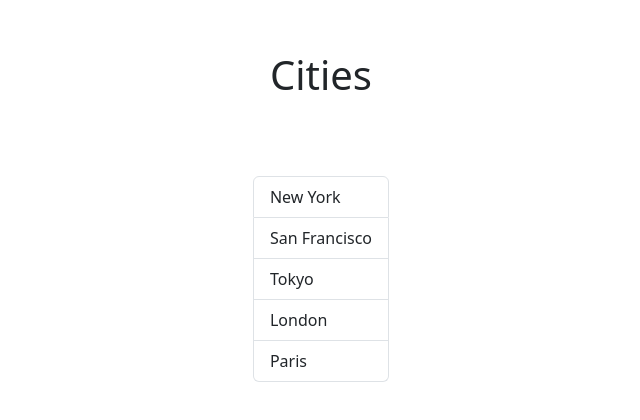
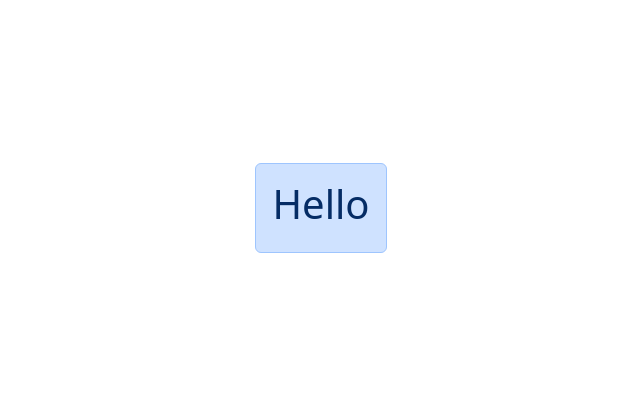
Before and after one commit to Fleksss/Learn-React, a React (Vite) app: page / in a window 1280 px wide. Shown: the part 184-604 px from the top of the page, without its empty margins (319-959 px from the left). Built offline with nearby package versions, Linux system fonts and the light colour scheme.

Commit message:
add Alert module, add modules file, add children props, add ReactNode

```diff
--- a/src/App.tsx
+++ b/src/App.tsx
@@ -1,19 +1,24 @@
-import ListGoup from "./components/ListGroup"
+// import ListGoup from "./components/ListGroup"
+import Alert from "./modules/Alert/views/Alert"
 
 import './App.css'
 
 function App() {
 
-  const cities = [
-    "New York",
-    "San Francisco",
-    "Tokyo",
-    "London",
-    "Paris"
-  ]
+  // const cities = [
+  //   "New York",
+  //   "San Francisco",
+  //   "Tokyo",
+  //   "London",
+  //   "Paris"
+  // ]
 
   return <div className="main">
-    <ListGoup cities={cities} heading="Cities" />
+    {/* <ListGoup cities={cities} heading="Cities" /> */
+      <Alert>
+        <h1>Hello</h1>
+      </Alert>
+    }
   </div>
 }
 
--- /dev/null
+++ b/src/modules/Alert/views/Alert.tsx
@@ -0,0 +1,15 @@
+import { ReactNode } from "react"
+
+interface Props {
+  children: ReactNode
+}
+
+const Alert = ({ children }: Props) => {
+  return (
+    <div className="alert alert-primary" role="alert">
+      {children}
+    </div>
+  )
+}
+
+export default Alert
```
Also changed, not shown: src/modules/ListGroup/styles/ListGroup.css (renamed from src/components/ListGroup.css), src/modules/ListGroup/views/ListGroup.tsx (renamed from src/components/ListGroup.tsx), src/modules/Message/views/Message.tsx (renamed from src/components/Message.tsx).
